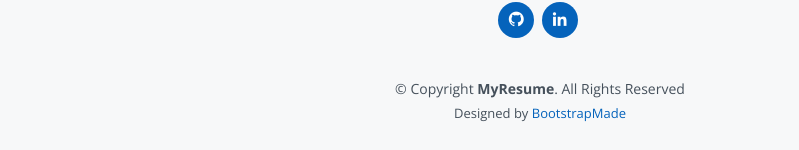
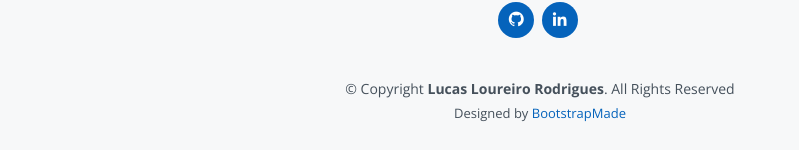
Before and after one commit to lucasloureiror/projeto-1-usp-dev-web, a plain HTML site: page index.html in a window 1280 px wide. Shown: the part 4404-4554 px from the top of the page, without its empty margins (100-899 px from the left). Drawn offline with nearby package versions, Linux system fonts and the light colour scheme.

Commit message:
fix: copyright

```diff
--- a/index.html
+++ b/index.html
@@ -336,7 +336,7 @@
         <a href="https://www.linkedin.com/in/lucasloureiror/" class="linkedin"><i class="bx bxl-linkedin"></i></a>
       </div>
       <div class="copyright">
-        &copy; Copyright <strong><span>MyResume</span></strong>. All Rights Reserved
+        &copy; Copyright <strong><span>Lucas Loureiro Rodrigues</span></strong>. All Rights Reserved
       </div>
       <div class="credits">
         <!-- All the links in the footer should remain intact. -->
```
